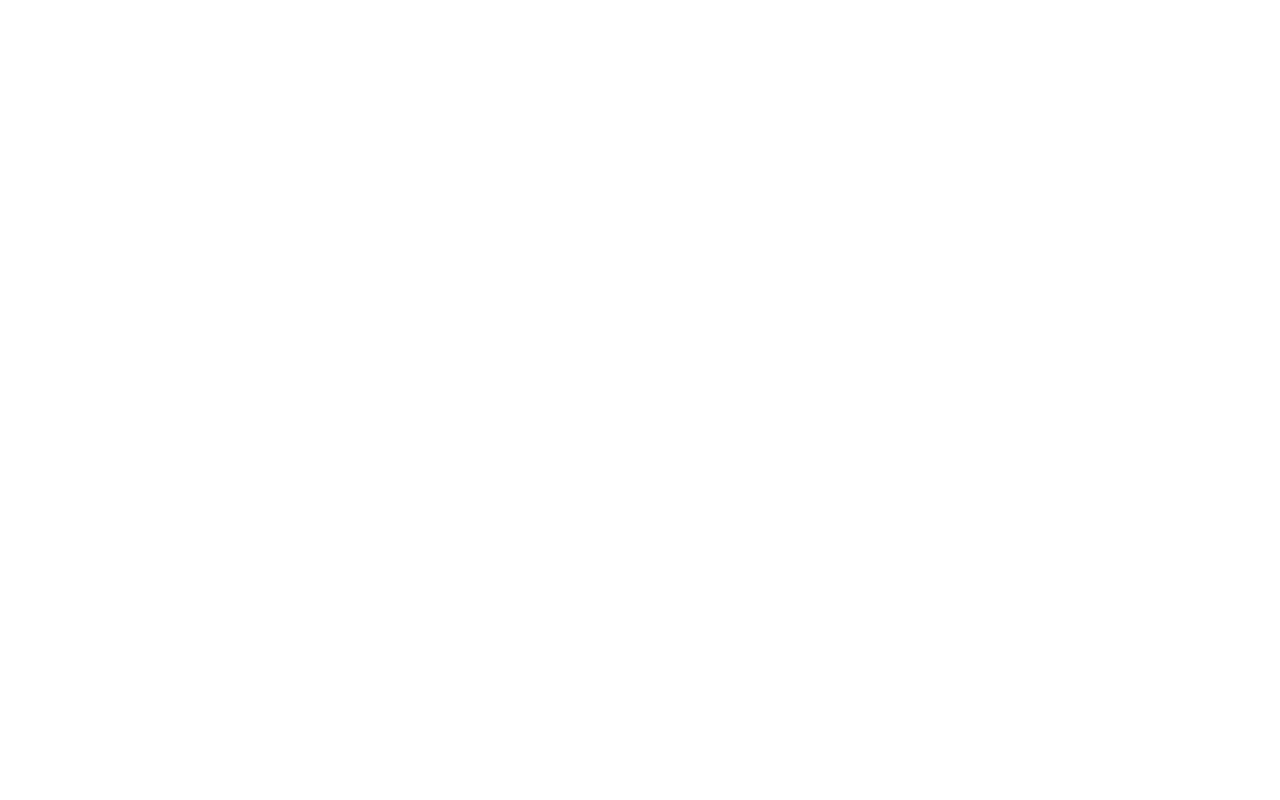
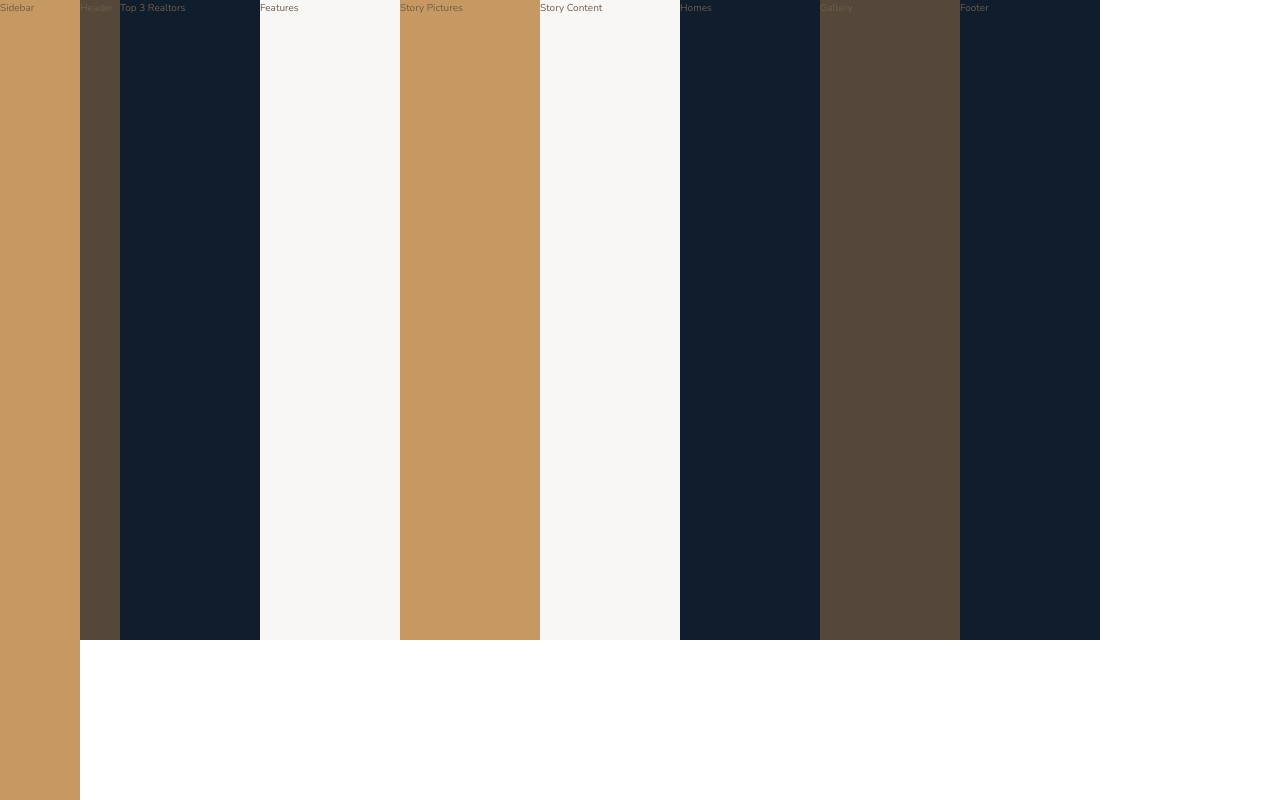
Before and after one commit to ye-james/nexterr-css-grid, a website: page index.html in a window 1280 px wide. Shown: the top 800 px of the page. Drawn offline with nearby package versions, Linux system fonts and the light colour scheme; files that its build step writes are made by us from their sources.

Commit message:
Initial grid area layout

```diff
--- a/index.html
+++ b/index.html
@@ -13,5 +13,40 @@
     </head>
     <body class="container">
 
+        <div class="sidebar">
+            Sidebar
+        </div>
+
+        <header class="header">
+            Header
+        </header>
+
+        <div class="realtors">
+            Top 3 Realtors
+        </div>
+
+        <section class="features">
+            Features
+        </section>
+
+        <div class="story__pictures">
+            Story Pictures
+        </div>
+
+        <div class="story__content">
+            Story Content
+        </div>
+
+        <section class="homes">
+            Homes
+        </section>
+
+        <section class="gallery">
+            Gallery
+        </section>
+
+        <footer class="footer">
+            Footer
+        </footer>
     </body>
 </html>
--- a/package.json
+++ b/package.json
@@ -4,9 +4,11 @@
   "description": "nexter homes project",
   "main": "index.js",
   "scripts": {
-    "watch:sass": "node-sass sass/main.scss css/style.css -w", "devserver": "live-server --browser=firefox",
+    "watch:sass": "node-sass sass/main.scss css/style.css -w",
+    "devserver": "live-server --browser=firefox",
     "start": "npm-run-all --parallel devserver watch:sass",
-    "compile:sass": "node-sass sass/main.scss css/style.comp.css", "prefix:css": "postcss --use autoprefixer -b 'last 10 versions' css/style.comp.css -o css/style.prefix.css",
+    "compile:sass": "node-sass sass/main.scss css/style.comp.css",
+    "prefix:css": "postcss --use autoprefixer -b 'last 10 versions' css/style.comp.css -o css/style.prefix.css",
     "compress:css": "node-sass css/style.prefix.css css/style.css --output-style compressed",
     "build:css": "npm-run-all compile:sass prefix:css compress:css"
   },
--- a/sass/_base.scss
+++ b/sass/_base.scss
@@ -24,5 +24,23 @@ $font-display: "Josefin Sans", sans-serif;
 
 html {
   box-sizing: border-box;
-  font-size: 62.5%;
+  font-size: 62.5%; // 10 px / 16px = 62.5% ==> 1rem = 10px;
 }
+
+body {
+  font-family: $font-primary;
+  color: $color-grey-dark-2;
+  font-weight: 300;
+  line-height: 1.6;
+}
+
+.container {
+  display: grid;
+  grid-template-rows: 80vh min-content 40vw repeat(3, min-content);
+  grid-template-columns:
+    [sidebar-start] 8rem [sidebar-end full-start] 1fr [center-start] repeat(
+      8,
+      [col-start] minmax(min-content, 14rem) [col-end]
+    )
+    [center-end] 1fr [full-end];
+}
--- a/sass/_features.scss
+++ b/sass/_features.scss
@@ -0,0 +1,3 @@
+.features {
+  background-color: $color-grey-light-1;
+}
--- a/sass/_footer.scss
+++ b/sass/_footer.scss
@@ -0,0 +1,3 @@
+.footer {
+  background-color: $color-secondary;
+}
--- a/sass/_gallery.scss
+++ b/sass/_gallery.scss
@@ -0,0 +1,3 @@
+.gallery {
+  background-color: $color-grey-dark-1;
+}
--- a/sass/_header.scss
+++ b/sass/_header.scss
@@ -0,0 +1,3 @@
+.header {
+  background-color: $color-grey-dark-1;
+}
--- a/sass/_homes.scss
+++ b/sass/_homes.scss
@@ -0,0 +1,3 @@
+.homes {
+  background-color: $color-secondary;
+}
--- a/sass/_realtors.scss
+++ b/sass/_realtors.scss
@@ -0,0 +1,3 @@
+.realtors {
+  background-color: $color-secondary;
+}
--- a/sass/_sidebar.scss
+++ b/sass/_sidebar.scss
@@ -0,0 +1,5 @@
+.sidebar {
+  background-color: $color-primary;
+  grid-row: 1 / -1;
+  grid-column: sidebar-start / sidebar-end;
+}
--- a/sass/_story.scss
+++ b/sass/_story.scss
@@ -0,0 +1,9 @@
+.story {
+  &__pictures {
+    background-color: $color-primary;
+  }
+
+  &__content {
+    background-color: $color-grey-light-1;
+  }
+}
```
Also changed, not shown: css/style.css (added).
